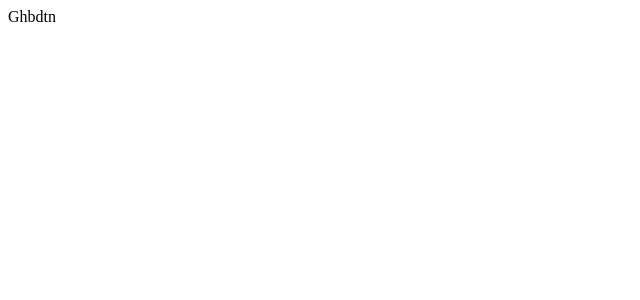
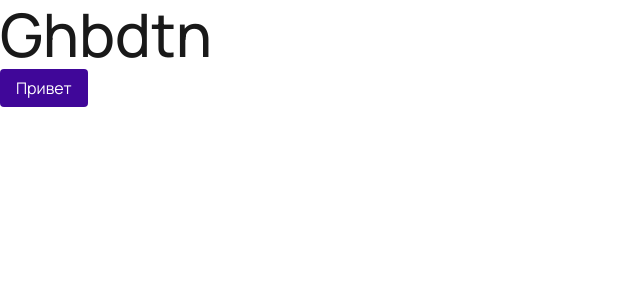
Before and after one commit to ArtErusov/YeaHub, a React (Vite) app: page / in a window 1280 px wide. Shown: the top 300 px of the page, without its empty margins (0-640 px from the left). Built offline with nearby package versions, Linux system fonts and the light colour scheme.

Commit message:
Made a button setting and added Clsx

```diff
--- a/package.json
+++ b/package.json
@@ -12,6 +12,7 @@
       "preview": "vite preview"
    },
    "dependencies": {
+      "clsx": "^2.1.1",
       "react": "^19.1.1",
       "react-dom": "^19.1.1"
    },
--- a/src/App.tsx
+++ b/src/App.tsx
@@ -1,5 +1,12 @@
+import { Button } from '@shared/ui/Button/Button';
+
 function App() {
-   return <>Ghbdtn</>;
+   return (
+      <>
+         <h1>Ghbdtn</h1>
+         <Button>Привет</Button>
+      </>
+   );
 }
 
 export default App;
--- /dev/null
+++ b/src/shared/ui/Button/Button.module.scss
@@ -0,0 +1,59 @@
+.button {
+   display: inline-flex;
+   align-items: center;
+   justify-content: center;
+   border: none;
+   border-radius: 4px;
+   padding: 0.5rem 1rem;
+   cursor: pointer;
+   transition: background-color 0.3s;
+}
+
+.button-primary {
+   background-color: var(--color-purple-900);
+   color: var(--color-white);
+}
+
+.button-secondary {
+   background-color: var(--color-secondary);
+   color: var(--color-black);
+}
+
+.button-link {
+   background: none;
+   color: var(--color-link);
+   text-decoration: underline;
+}
+
+.button-S {
+   font-size: 0.875rem;
+   padding: 0.25rem 0.5rem;
+}
+
+.button-M {
+   font-size: 1rem;
+   padding: 0.5rem 1rem;
+}
+
+.button-L {
+   font-size: 1.25rem;
+   padding: 0.75rem 1.5rem;
+}
+
+.button-full {
+   width: 100%;
+}
+
+.button-destructive {
+   background-color: var(--color-red);
+   color: var(--color-white);
+}
+
+.button-badge {
+   margin-left: 0.5rem;
+   background-color: var(--color-badge);
+   border-radius: 50%;
+   padding: 0.25rem 0.5rem;
+   font-size: 0.75rem;
+   color: var(--color-white);
+}
--- a/src/shared/ui/Button/Button.tsx
+++ b/src/shared/ui/Button/Button.tsx
@@ -1,5 +1,11 @@
-import { ButtonHTMLAttributes, AnchorHTMLAttributes, ReactNode, forwardRef } from 'react';
-import styles from './Button.module.css';
+import clsx from 'clsx';
+import {
+   type ButtonHTMLAttributes,
+   type AnchorHTMLAttributes,
+   type ReactNode,
+   forwardRef,
+} from 'react';
+import styles from './Button.module.scss';
 
 // Константы для вариантов и размеров кнопки
 export const BUTTON_VARIANTS = ['primary', 'secondary', 'link'] as const;
@@ -46,12 +52,12 @@ export const Button = forwardRef<HTMLButtonElement | HTMLAnchorElement, ButtonPr
       return (
          <Component
             ref={ref}
-            className={classNames(
+            className={clsx(
                styles.button,
                styles[`button-${variant}`],
                styles[`button-${size}`],
-               { [styles['button-full']]: fullWidth },
-               { [styles['button-destructive']]: destructive },
+               fullWidth && styles['button-full'],
+               destructive && styles['button-destructive'],
                className,
             )}
             {...props}
```
Also changed, not shown: src/shared/ui/Button/styles.module.scss (deleted), 1 other file (tests, documents, lock files or other folders).
